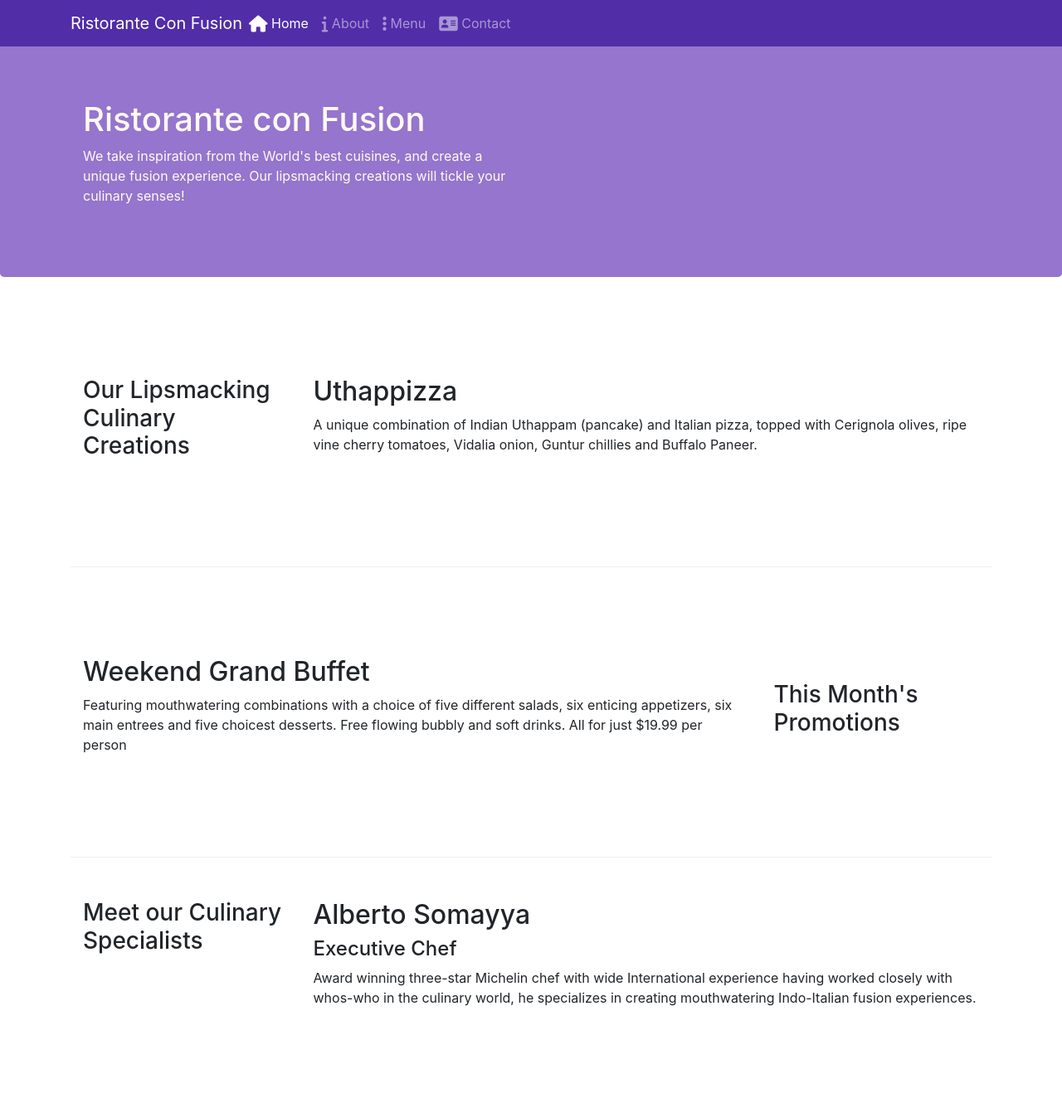
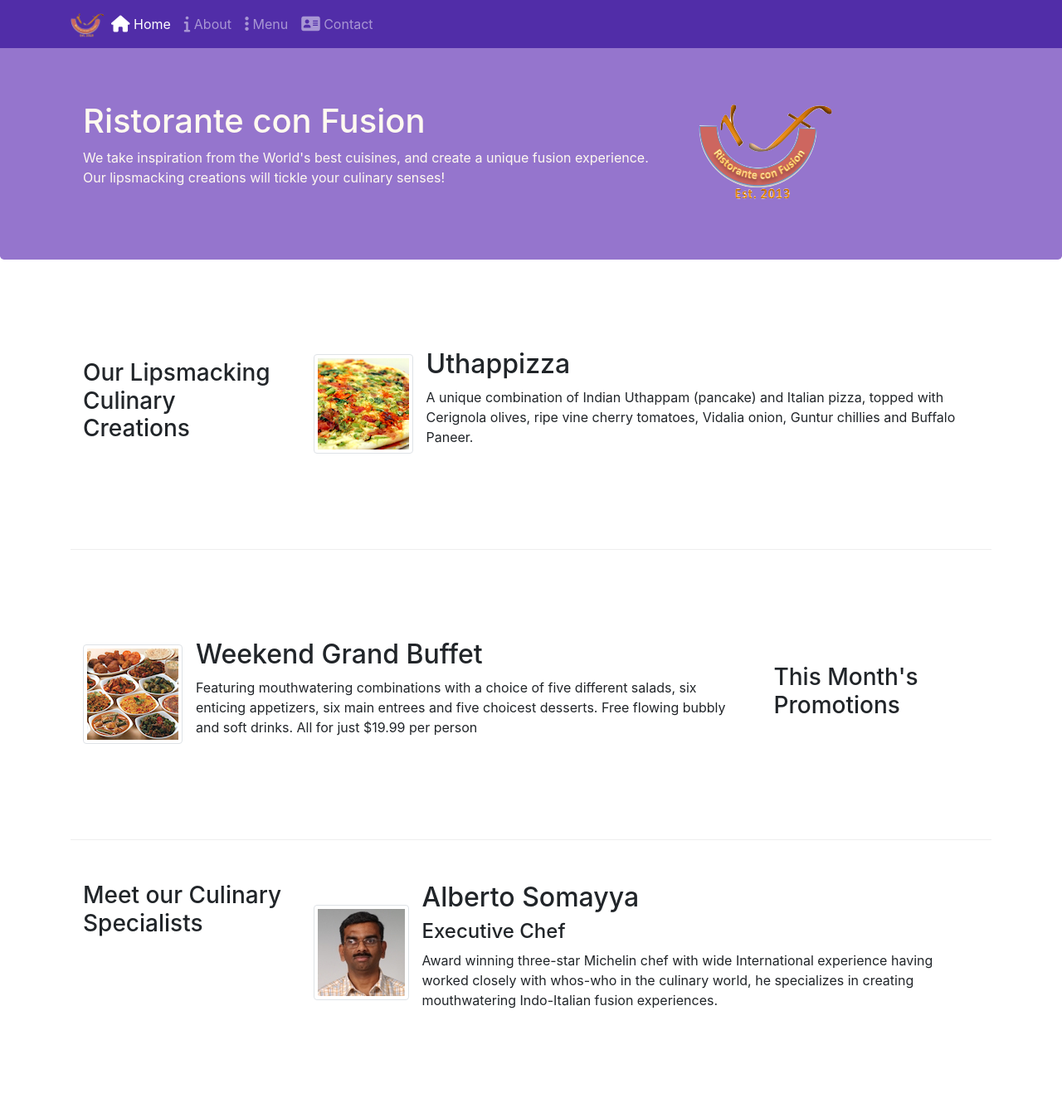
Before and after one commit to aradhna7/coursera, a website: page conFusion/index.html in a window 1280 px wide. Shown: the top 1336 px of the page at 83% size. Drawn offline with nearby package versions, Linux system fonts and the light colour scheme.

Commit message:
images and media

```diff
--- a/conFusion/index.html
+++ b/conFusion/index.html
@@ -27,7 +27,7 @@
      <nav class="navbar navbar-dark navbar-expand-sm fixed-top">
         <div class="container">
 
-            <a class="navbar-brand mr-auto" href="#">Ristorante Con Fusion</a>
+            <a class="navbar-brand mr-auto" href="#"><img src="img/logo.png" alt="" height="30" width="41"></a>
 
             <button class="navbar-toggler" type="button" data-toggle="collapse" data-target="#Navbar">
                 <span class="navbar-toggler-icon"></span>
@@ -47,11 +47,12 @@
     <header class="jumbotron">
         <div class="container">
             <div class="row row-header align-items-center">
-                <div class="col-12 col-sm-6">
+                <div class="col-12 col-sm-8">
                     <h1>Ristorante con Fusion</h1>
                     <p>We take inspiration from the World's best cuisines, and create a unique fusion experience. Our lipsmacking creations will tickle your culinary senses!</p>
                 </div>
-                <div class="col-12 col-sm">
+                <div class="col-12 col-sm align-self-center">
+                    <img src="img/logo.png" class="img-fluid" alt="">
                 </div>
             </div>
         </div>
@@ -63,8 +64,14 @@
                 <h3>Our Lipsmacking Culinary Creations</h3>
             </div>
             <div class="col col-sm col-md">
-                <h2>Uthappizza</h2>
-                <p>A unique combination of Indian Uthappam (pancake) and Italian pizza, topped with Cerignola olives, ripe vine cherry tomatoes, Vidalia onion, Guntur chillies and Buffalo Paneer.</p>
+                <div class="media">
+                    <img class="d-flex mr-3 img-thumbnail align-self-center" src="img/uthappizza.png" alt="lol">
+                    <div class="media-body">
+                    <h2 class="mt-0">Uthappizza</h2>
+                    <p>A unique combination of Indian Uthappam (pancake) and Italian pizza, topped with Cerignola olives, ripe vine cherry tomatoes, Vidalia onion, Guntur chillies and Buffalo Paneer.</p>
+                    </div>
+                </div>
+
             </div>
         </div>
 
@@ -74,8 +81,14 @@
                 <h3>This Month's Promotions</h3>
             </div>
             <div class="col col-sm order-sm-first col-md">
-                <h2>Weekend Grand Buffet</h2>
-                <p>Featuring mouthwatering combinations with a choice of five different salads, six enticing appetizers, six main entrees and five choicest desserts. Free flowing bubbly and soft drinks. All for just $19.99 per person </p>
+                <div class="media">
+                    <img class="flex-d mr-3 img-thumbnail align-self-center" src="img/buffet.png" alt="">
+                    <div class="media-body">
+                        <h2>Weekend Grand Buffet</h2>
+                        <p>Featuring mouthwatering combinations with a choice of five different salads, six enticing appetizers, six main entrees and five choicest desserts. Free flowing bubbly and soft drinks. All for just $19.99 per person </p>
+                    </div>
+                </div>
+
             </div>
         </div>
 
@@ -84,9 +97,15 @@
                 <h3>Meet our Culinary Specialists</h3>
             </div>
             <div class="col col-sm col-md">
-                <h2>Alberto Somayya</h2>
-                <h4>Executive Chef</h4>
-                <p>Award winning three-star Michelin chef with wide International experience having worked closely with whos-who in the culinary world, he specializes in creating mouthwatering Indo-Italian fusion experiences. </p>
+                <div class="media">
+                    <img class="flex-d mr-3 img-thumbnail align-self-center" src="img/alberto.png" alt="">
+                    <div class="media-body">
+                        <h2 class="mt-0">Alberto Somayya</h2>
+                        <h4>Executive Chef</h4>
+                        <p>Award winning three-star Michelin chef with wide International experience having worked closely with whos-who in the culinary world, he specializes in creating mouthwatering Indo-Italian fusion experiences. </p>
+                    </div>
+                </div>
+
             </div>
         </div>
     </div>
```
Also changed, not shown: conFusion/aboutus.html (+4 -3 lines), conFusion/contactus.html (+4 -3 lines), conFusion/img/alberto.png (added), conFusion/img/buffet.png (added), conFusion/img/logo.png (added), conFusion/img/uthappizza.png (added), 1 other file.
